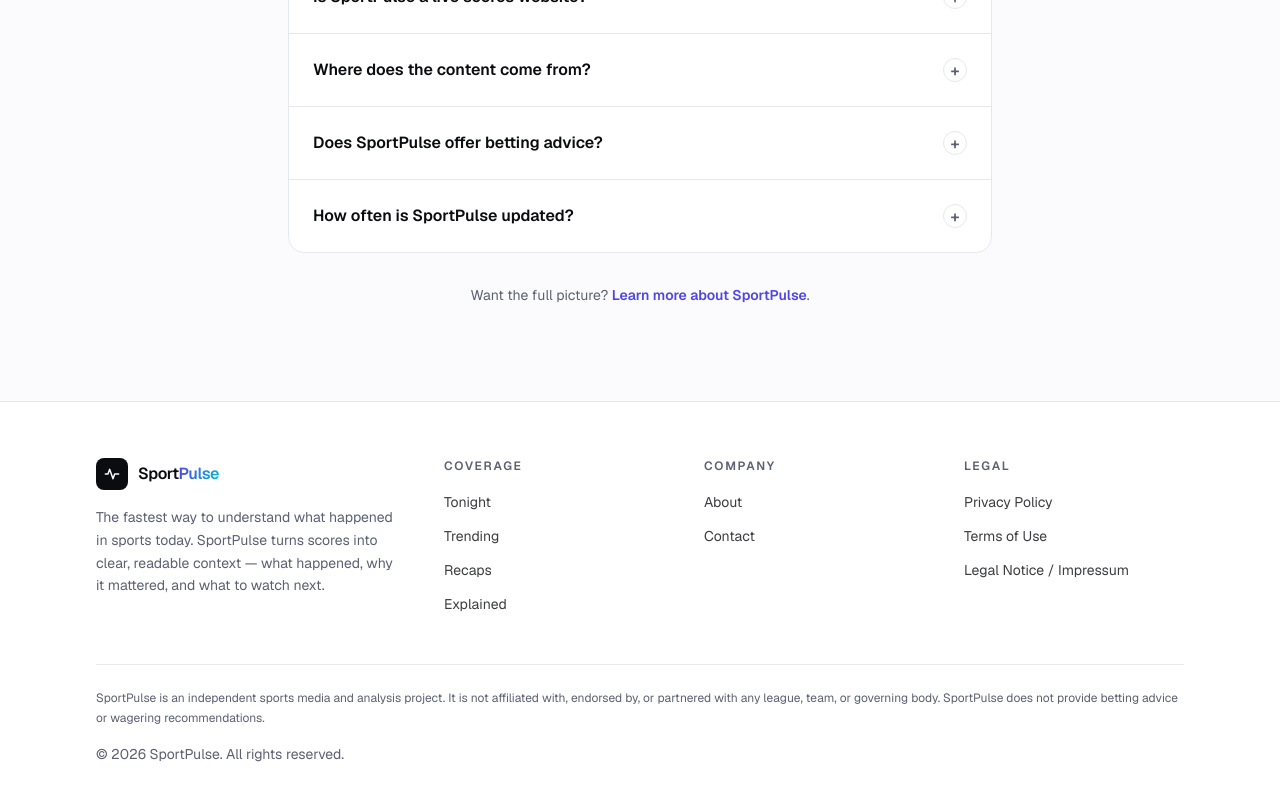
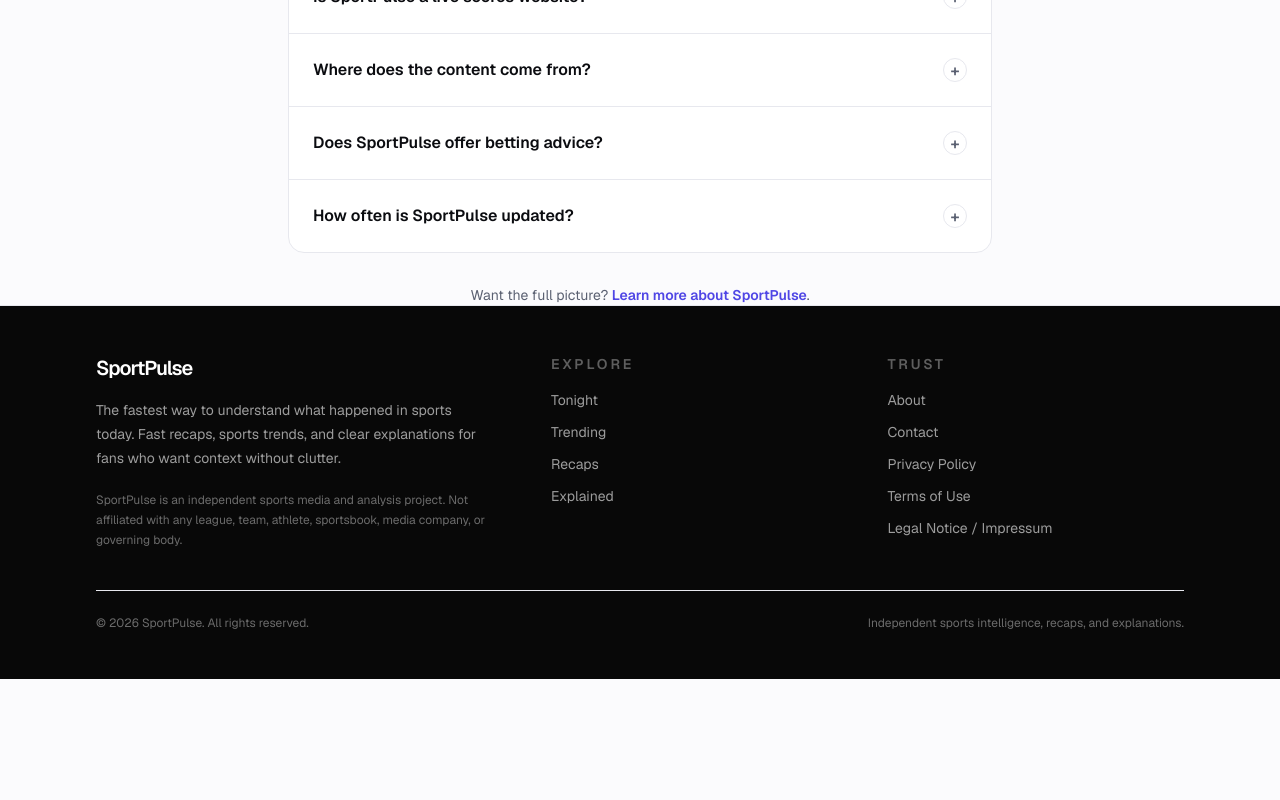
Before and after one commit to toollane/sportpulse.news, a Next.js app: page / in a window 1280 px wide. Shown: the part 5618-6418 px from the top of the page. After the commit the page ends 6297 px from the top, so only its background shows below. Built offline with nearby package versions, Linux system fonts and the light colour scheme.

Commit message:
Restore dark footer with trust links

```diff
--- a/components/SiteFooter.tsx
+++ b/components/SiteFooter.tsx
@@ -1,99 +1,92 @@
 import Link from "next/link";
 
-const sections = [
-  {
-    title: "Coverage",
-    links: [
+const mainLinks = [
   { href: "/tonight", label: "Tonight" },
   { href: "/trending", label: "Trending" },
   { href: "/recaps", label: "Recaps" },
   { href: "/explained", label: "Explained" },
-    ],
-  },
-  {
-    title: "Company",
-    links: [
+];
+
+const trustLinks = [
   { href: "/about", label: "About" },
   { href: "/contact", label: "Contact" },
-    ],
-  },
-  {
-    title: "Legal",
-    links: [
   { href: "/privacy", label: "Privacy Policy" },
   { href: "/terms", label: "Terms of Use" },
   { href: "/impressum", label: "Legal Notice / Impressum" },
-    ],
-  },
 ];
 
-export default function SiteFooter() {
-  const year = new Date().getFullYear();
+export function SiteFooter() {
+  return (
+    <footer className="border-t border-white/10 bg-[#080808] text-white">
+      <div className="mx-auto w-full max-w-6xl px-5 py-12 sm:px-8">
+        <div className="grid gap-10 md:grid-cols-[1.4fr_1fr_1fr]">
+          <div>
+            <Link
+              href="/"
+              className="text-xl font-semibold tracking-[-0.05em] text-white"
+            >
+              SportPulse
+            </Link>
 
-  return (
-    <footer className="mt-24 border-t border-border bg-surface">
-      <div className="mx-auto w-full max-w-6xl px-5 py-14 sm:px-8">
-        <div className="grid gap-10 md:grid-cols-[1.4fr_1fr_1fr_1fr]">
-          <div className="max-w-sm">
-            <div className="flex items-center gap-2.5">
-              <span className="grid h-8 w-8 place-items-center rounded-lg bg-foreground text-background">
-                <svg
-                  viewBox="0 0 24 24"
-                  className="h-4 w-4"
-                  fill="none"
-                  stroke="currentColor"
-                  strokeWidth={2.2}
-                  strokeLinecap="round"
-                  strokeLinejoin="round"
-                  aria-hidden
-                >
-                  <path d="M2 12h4l2.5-7 5 14L16 12h6" />
-                </svg>
-              </span>
-              <span className="text-base font-semibold tracking-tight">
-                Sport<span className="text-gradient">Pulse</span>
-              </span>
-            </div>
-            <p className="mt-4 text-sm leading-relaxed text-muted">
+            <p className="mt-4 max-w-sm text-sm leading-6 text-white/60">
               The fastest way to understand what happened in sports today.
-              SportPulse turns scores into clear, readable context — what
-              happened, why it mattered, and what to watch next.
+              Fast recaps, sports trends, and clear explanations for fans who
+              want context without clutter.
+            </p>
+
+            <p className="mt-5 text-xs leading-5 text-white/40">
+              SportPulse is an independent sports media and analysis project.
+              Not affiliated with any league, team, athlete, sportsbook, media
+              company, or governing body.
             </p>
           </div>
 
-          {sections.map((section) => (
-            <div key={section.title}>
-              <h3 className="text-xs font-semibold uppercase tracking-[0.14em] text-muted">
-                {section.title}
-              </h3>
-              <ul className="mt-4 space-y-2.5">
-                {section.links.map((link) => (
-                  <li key={link.href}>
+          <div>
+            <h2 className="text-sm font-semibold uppercase tracking-[0.2em] text-white/35">
+              Explore
+            </h2>
+
+            <nav className="mt-4 flex flex-col gap-3">
+              {mainLinks.map((link) => (
                 <Link
+                  key={link.href}
                   href={link.href}
-                      className="text-sm text-foreground/80 transition-colors hover:text-accent"
+                  className="text-sm text-white/60 transition hover:text-white"
                 >
                   {link.label}
                 </Link>
-                  </li>
               ))}
-              </ul>
-            </div>
-          ))}
+            </nav>
           </div>
 
-        <div className="mt-12 border-t border-border pt-6">
-          <p className="text-xs leading-relaxed text-muted">
-            SportPulse is an independent sports media and analysis project. It
-            is not affiliated with, endorsed by, or partnered with any league,
-            team, or governing body. SportPulse does not provide betting advice
-            or wagering recommendations.
-          </p>
-          <p className="mt-4 text-sm text-muted">
-            © {year} SportPulse. All rights reserved.
-          </p>
+          <div>
+            <h2 className="text-sm font-semibold uppercase tracking-[0.2em] text-white/35">
+              Trust
+            </h2>
+
+            <nav className="mt-4 flex flex-col gap-3">
+              {trustLinks.map((link) => (
+                <Link
+                  key={link.href}
+                  href={link.href}
+                  className="text-sm text-white/60 transition hover:text-white"
+                >
+                  {link.label}
+                </Link>
+              ))}
+            </nav>
+          </div>
+        </div>
+
+        <div className="mt-10 flex flex-col gap-3 border-t border-white/10 pt-6 text-xs text-white/40 sm:flex-row sm:items-center sm:justify-between">
+          <p>© {new Date().getFullYear()} SportPulse. All rights reserved.</p>
+          <p>Independent sports intelligence, recaps, and explanations.</p>
         </div>
       </div>
     </footer>
   );
 }
+
+export const Footer = SiteFooter;
+
+export default SiteFooter;
```
Lines whose indentation alone changed are shown as unchanged.
